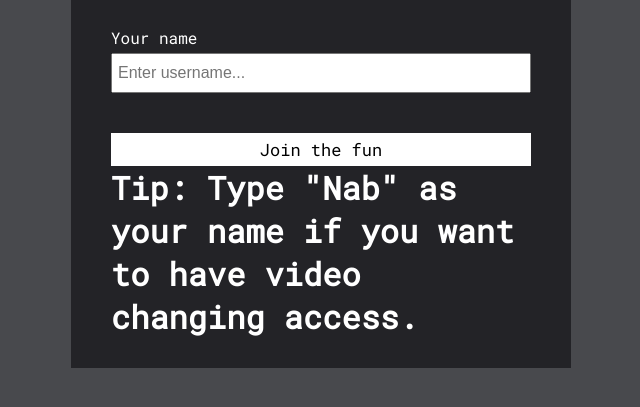
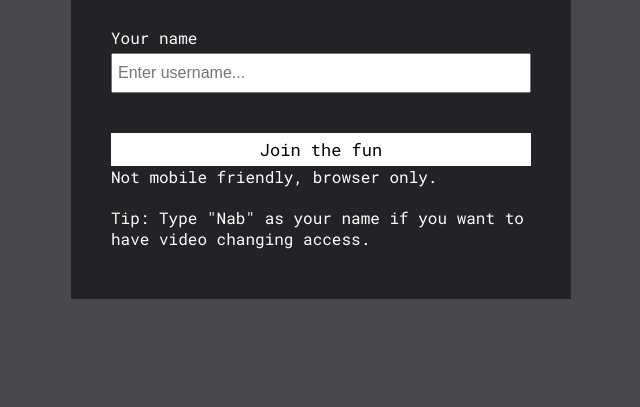
Before and after one commit to nabdoni/scaling-train, a website: page public/index.html in a window 1280 px wide. Shown: the part 209-616 px from the top of the page, without its empty margins (319-959 px from the left). Drawn offline with Linux system fonts and the light colour scheme.

Commit message:
correcting adding paragraphs

```diff
--- a/public/index.html
+++ b/public/index.html
@@ -22,7 +22,8 @@
                     <input type="text" name="username" id="username" placeholder="Enter username..." required />
                 </div>
                 <button type="submit" class="btn">Join the fun</button>
-                <h1>Tip: Type "Nab" as your name if you want to have video changing access.</h1>
+                <p>Not mobile friendly, browser only.</p>
+                <p>Tip: Type "Nab" as your name if you want to have video changing access.</p>
             </form>
         </main>
     </div>
```
